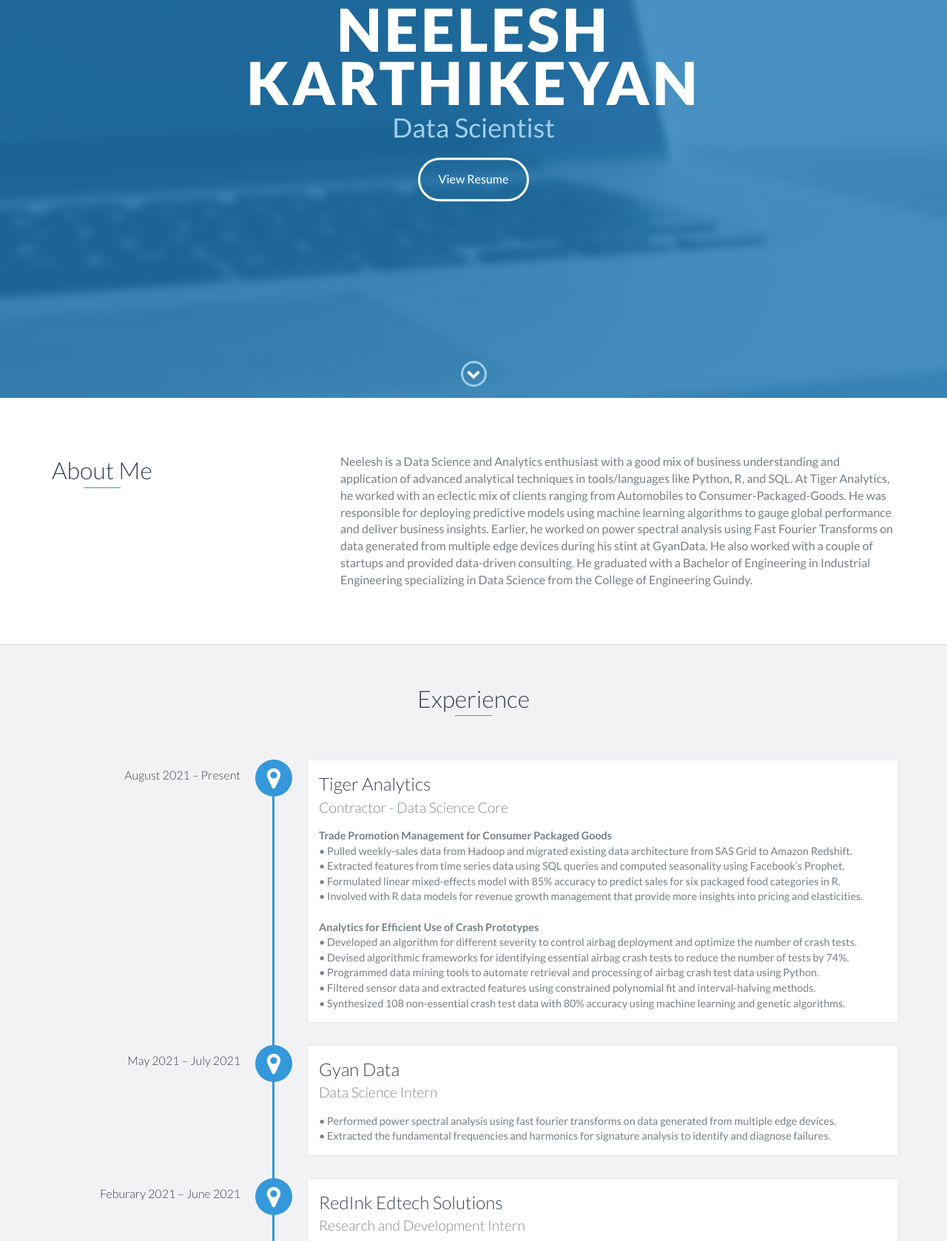
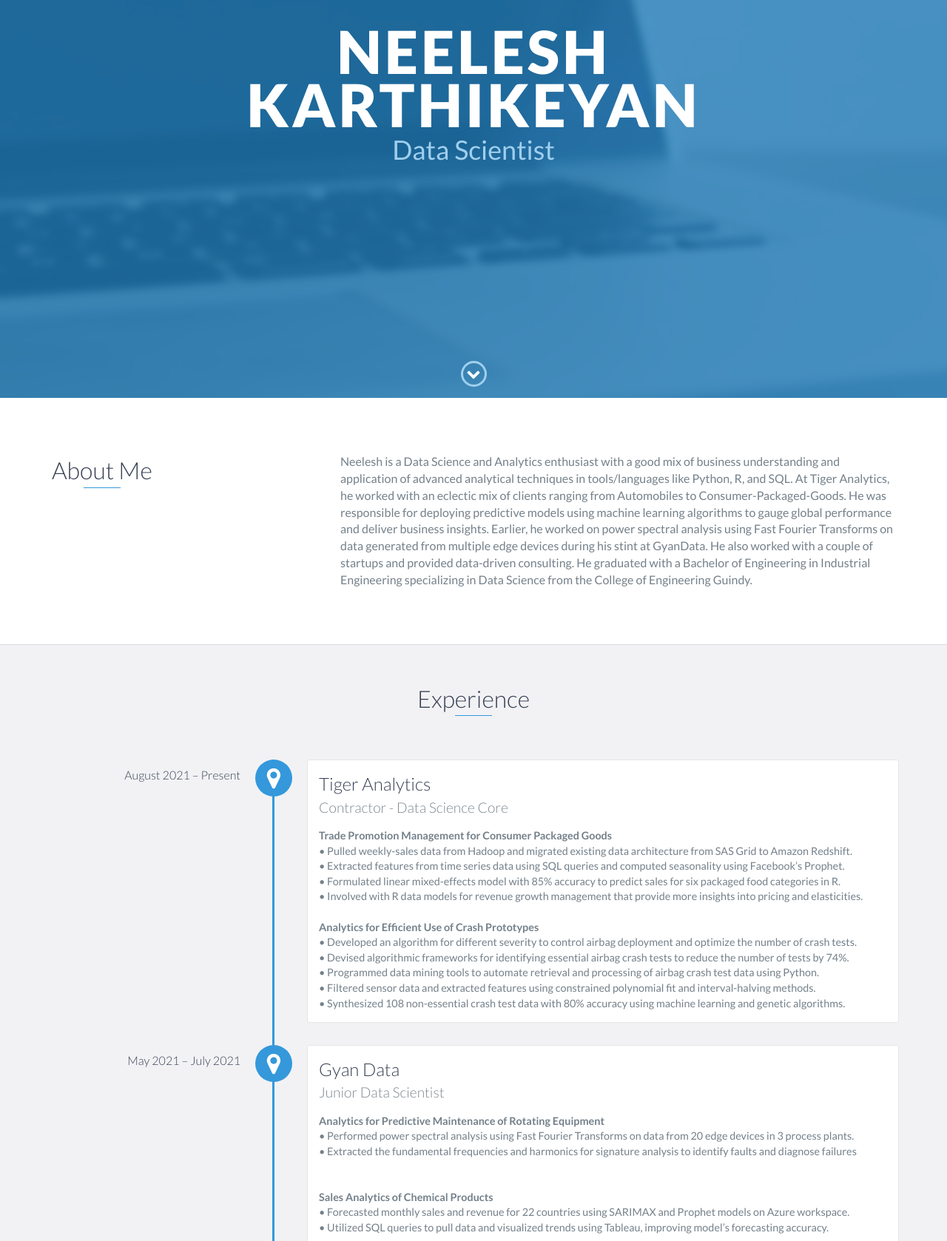
Before and after one commit to neelesh-k/neelesh-k.github.io, a website: page index.html in a window 1280 px wide. Shown: the part 262-1940 px from the top of the page at 74% size. Drawn offline with nearby package versions, Linux system fonts and the light colour scheme.

Commit message:
Add files via upload

```diff
--- a/index.html
+++ b/index.html
@@ -50,7 +50,7 @@
         <div id="lead-content">
             <h1>Neelesh Karthikeyan</h1>
             <h2>Data Scientist</h2>
-            <a href="https://drive.google.com/file/d/1k4m7xj9PXsyJkx49ps813eFo5nJF286K/view?usp=sharing" class="btn-rounded-white">View Resume</a>
+<!--            <a href="https://drive.google.com/file/d/1k4m7xj9PXsyJkx49ps813eFo5nJF286K/view?usp=sharing" class="btn-rounded-white">View Resume</a>-->
 
         </div>
         <!-- End #lead-content -->
@@ -106,9 +106,21 @@
 
             <div data-date="May 2021 – July 2021">
                 <h3>Gyan Data</h3>
-                <h4>Data Science Intern</h4>
+                <h4>Junior Data Scientist</h4>
                 <p>
-                    • Performed power spectral analysis using fast fourier transforms on data generated from multiple edge devices. <br> • Extracted the fundamental frequencies and harmonics for signature analysis to identify and diagnose failures.
+                <b>Analytics for Predictive Maintenance of Rotating Equipment</b> <br>
+                • Performed power spectral analysis using Fast Fourier Transforms on data from 20 edge devices in 3 process plants. <br>
+<!--                • Extracted features from time series data using SQL queries and computed seasonality using Facebook’s Prophet. <br>-->
+                • Extracted the fundamental frequencies and harmonics for signature analysis to identify faults and diagnose failures <br>
+<!--                • Involved with R data models for revenue growth management that provide more insights into pricing and elasticities.-->
+                <br><br>
+
+                <b>Sales Analytics of Chemical Products</b> <br>
+                • Forecasted monthly sales and revenue for 22 countries using SARIMAX and Prophet models on Azure workspace. <br>
+                • Utilized SQL queries to pull data and visualized trends using Tableau, improving model’s forecasting accuracy. <br>
+<!--                • Programmed data mining tools to automate retrieval and processing of airbag crash test data using Python. <br> • Filtered sensor data and extracted features-->
+<!--                using constrained polynomial fit and interval-halving methods. <br> • Synthesized 108 non-essential crash test data with 80% accuracy using machine learning and genetic algorithms.-->
+
                 </p>
             </div>
 
```
